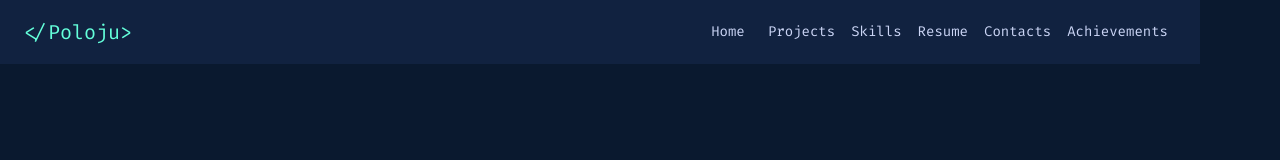
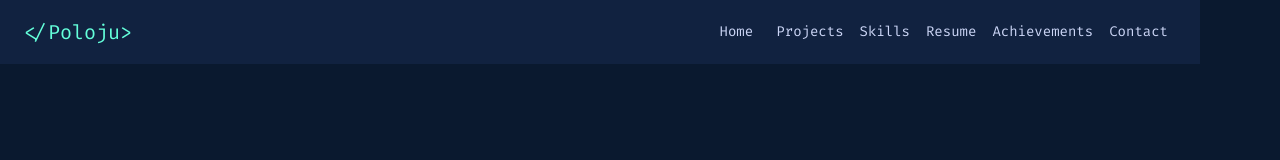
Before and after one commit to 004Saichaithanya/Portfolio, a React (Vite) app: page / in a window 1280 px wide. Shown: the top 160 px of the page. Built offline with nearby package versions, Linux system fonts and the light colour scheme.

Commit message:
Initial commit

```diff
--- a/src/Components/Navbar.jsx
+++ b/src/Components/Navbar.jsx
@@ -18,7 +18,7 @@ export default function Navbar() {
           &lt;/Poloju&gt;
         </Typography>
         <Box>
-          {['Home', 'Projects', 'Skills', 'Resume', 'Contacts','Achievements'].map((item) => (
+          {['Home', 'Projects', 'Skills', 'Resume','Achievements', 'Contact'].map((item) => (
             <Button
               key={item}
               sx={{ color: '#ccd6f6', fontFamily: 'Fira Code', textTransform: 'none' }}
```
